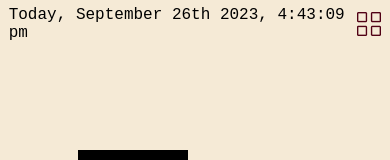
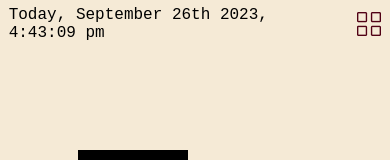
Before and after one commit to Olamide-Bello/portfolio, a React (Create React App) app: page / in a window 390 px wide. Shown: the top 160 px of the page. Built offline with nearby package versions, Linux system fonts and the light colour scheme.

Commit message:
adjusted header

```diff
--- a/src/App.css
+++ b/src/App.css
@@ -212,6 +212,10 @@ nav>ul>li>a:hover {
 
 
 @media(max-width: 780px) {
+  nav {
+    gap: 20vw;
+  }
+
   nav>ul {
     display: none;
   }
```
